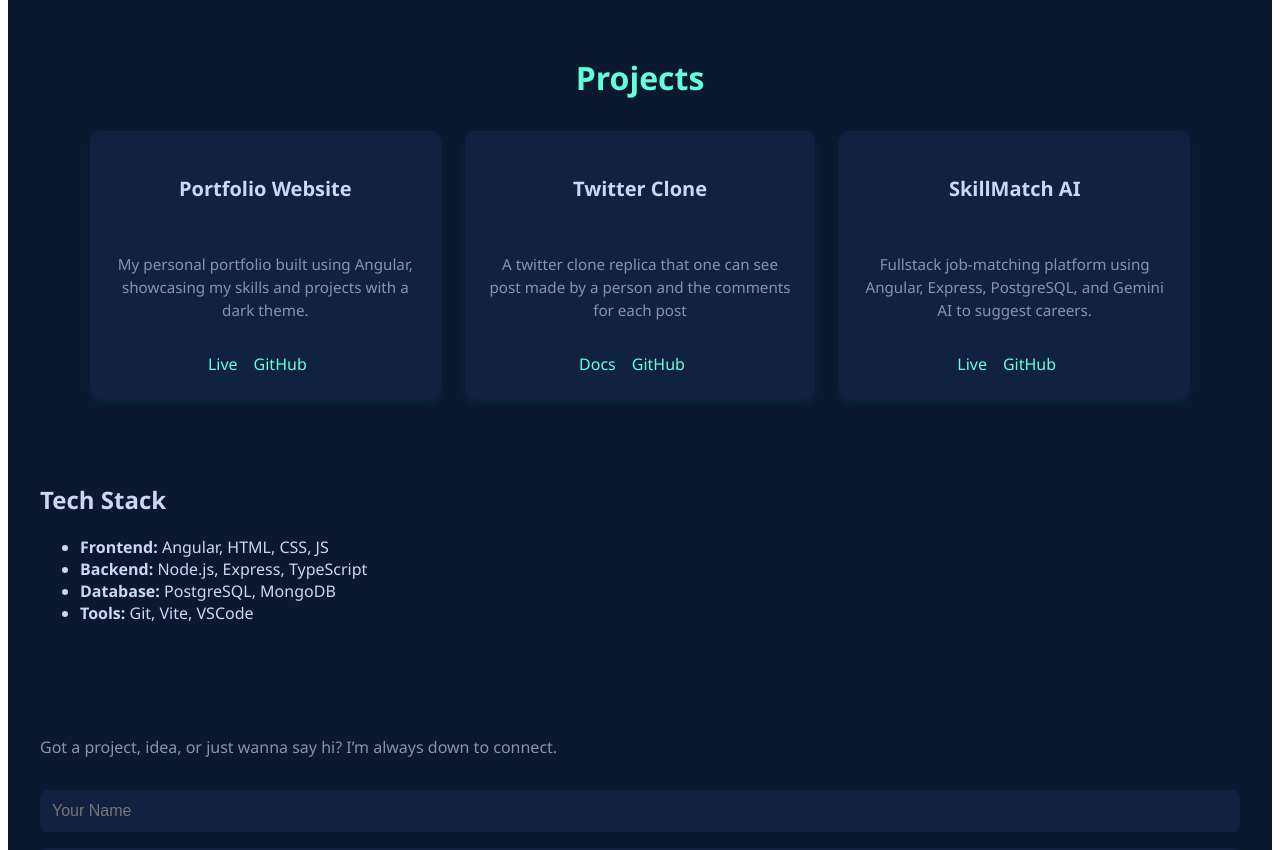
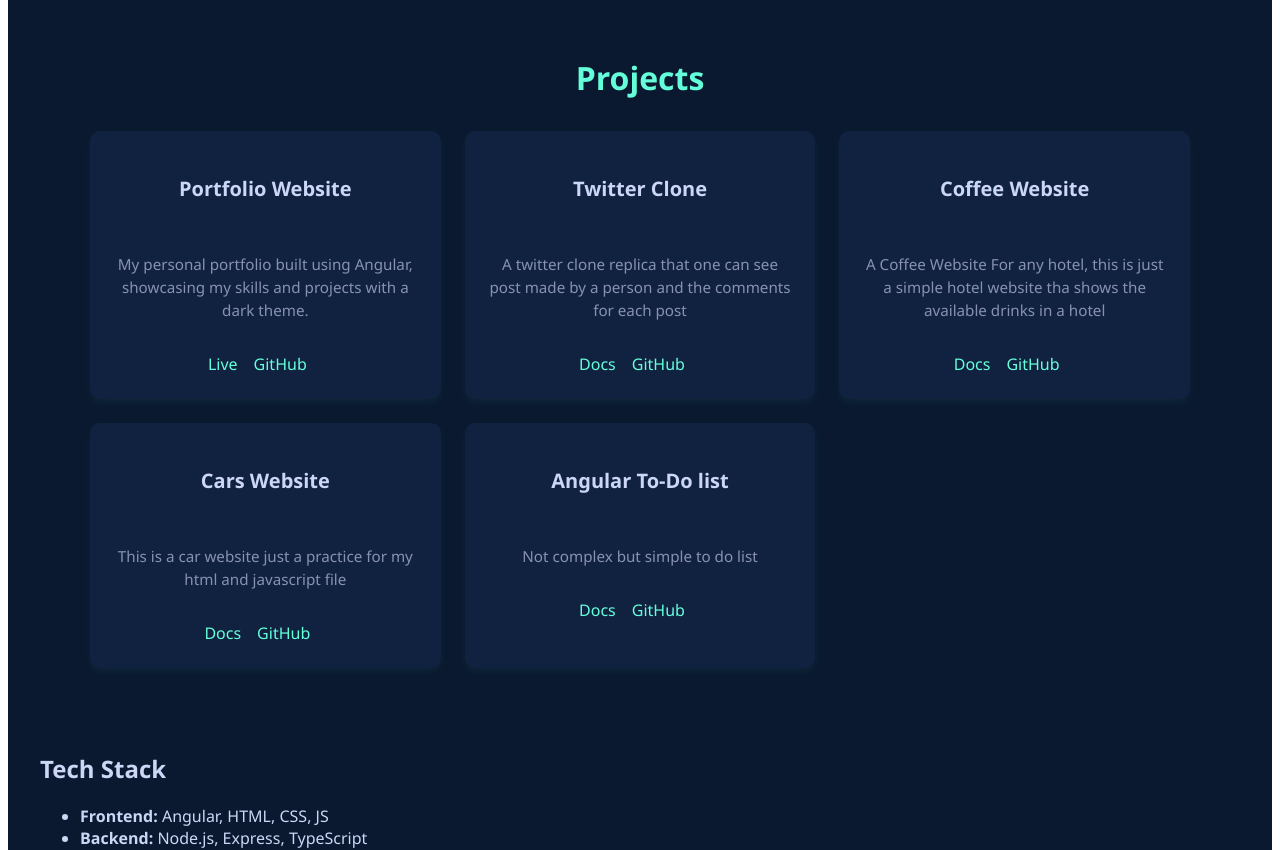
Before and after one commit to DICKSON39/portifolio, an Angular app: page / in a window 1280 px wide. Shown: the part 660-1510 px from the top of the page. Built offline with nearby package versions, Linux system fonts and the light colour scheme.

Commit message:
first commit

```diff
--- a/src/app/components/projects/projects.component.html
+++ b/src/app/components/projects/projects.component.html
@@ -19,14 +19,34 @@
           <a href="https://github.com/DICKSON39/angular-assessments.git" target="_blank">GitHub</a>
         </div>
       </div>
+      <div class="project-card">
+        <h3>Coffee Website</h3>
+        <p>A Coffee Website For any hotel, this is just a simple hotel website tha shows the available drinks in a hotel </p>
+        <div class="project-links">
+          <a href="https://angular-liart-six.vercel.app/" target="_blank">Docs</a>
+          <a href="https://github.com/DICKSON39/myproject.git" target="_blank">GitHub</a>
+        </div>
+      </div>
 
       <div class="project-card">
-        <h3>SkillMatch AI</h3>
-        <p>Fullstack job-matching platform using Angular, Express, PostgreSQL, and Gemini AI to suggest careers.</p>
+        <h3>Cars Website</h3>
+        <p>This is a car website just a practice for my html and javascript file </p>
         <div class="project-links">
-          <a href="http://dicksonndumia.s3-website-us-east-1.amazonaws.com/" target="_blank">Live</a>
-          <a href="https://github.com/DICKSON39/jobs.git" target="_blank">GitHub</a>
+          <a href="https://cars-nine-ruby.vercel.app/" target="_blank">Docs</a>
+          <a href="https://github.com/DICKSON39/cars.git" target="_blank">GitHub</a>
         </div>
       </div>
+
+
+      <div class="project-card">
+        <h3>Angular To-Do list</h3>
+        <p>Not complex but simple to do list </p>
+        <div class="project-links">
+          <a href="https://cars-syyk-dickson-ndumias-projects.vercel.app/" target="_blank">Docs</a>
+          <a href="https://github.com/DICKSON39/todoapp.gitt" target="_blank">GitHub</a>
+        </div>
+      </div>
+
+
     </div>
   </section>
```
